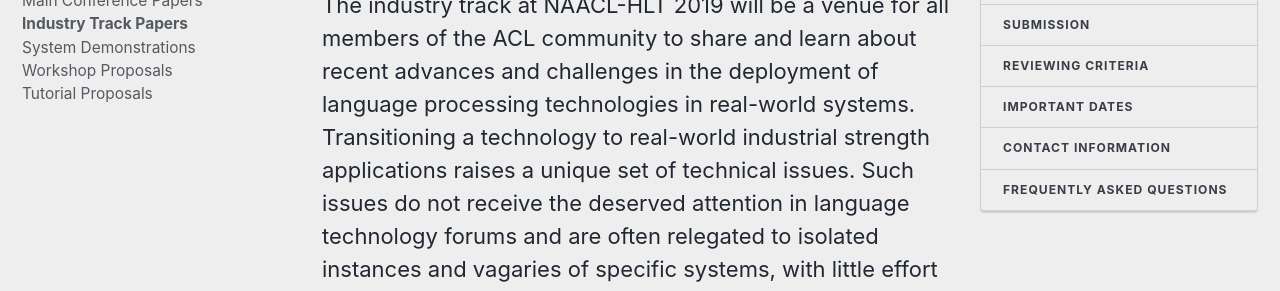
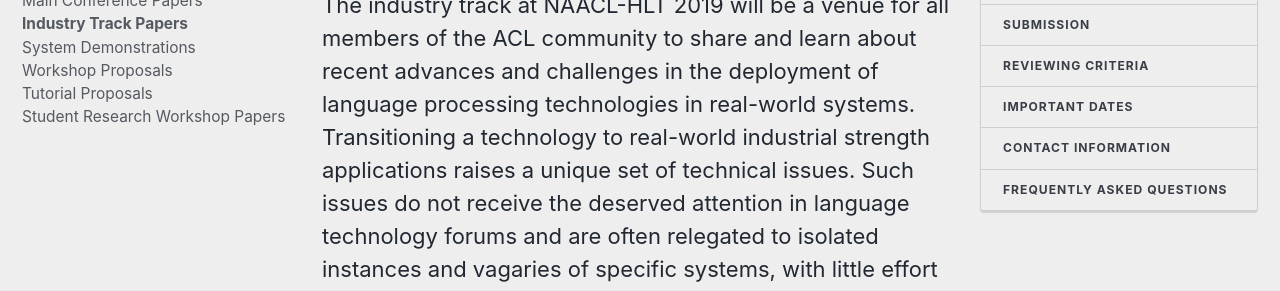
Before and after one commit to naacl-org/naacl-2021-website, a Jekyll site: the page built from _pages/calls/industry.md, in a window 1280 px wide. Shown: the part 223-514 px from the top of the page. Built offline with Jekyll 4.4.1, drawn with Linux system fonts in a browser that asks for light colours; nearby versions of some CDN libraries.

Commit message:
Add SRW call in sidebar.

```diff
--- a/_data/navigation.yml
+++ b/_data/navigation.yml
@@ -47,6 +47,8 @@ calls:
         url: /calls/workshops/
       - title: "Tutorial Proposals"
         url: /calls/tutorials/
+      - title: "Student Research Workshop Papers"
+        url: http://naacl2019-srw.github.io/cfp
 
 program:
   - title: Program Details
```
